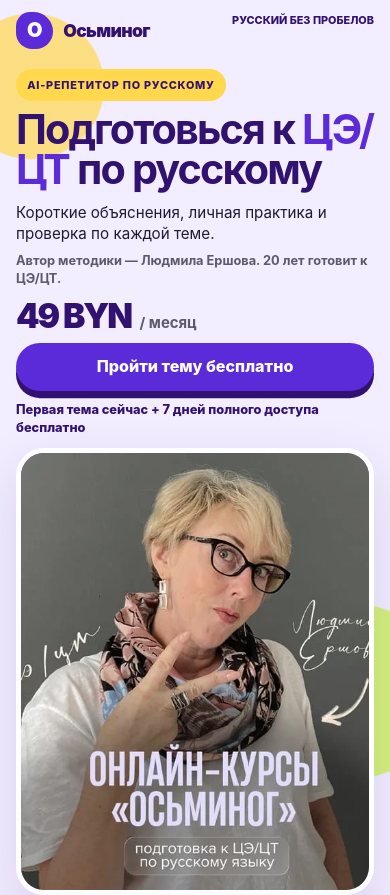
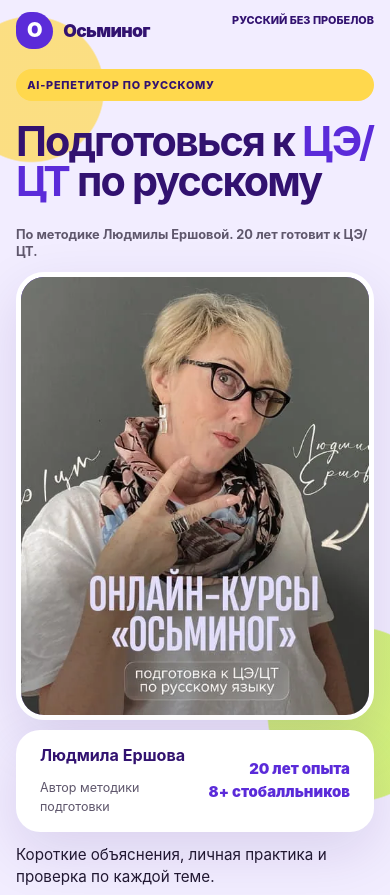
Before and after one commit to Shima337/octopus-ai-preview, a React (Vite) app in the folder octopus-landing/: page / in a window 390 px wide. Shown: the top 895 px of the page. Built offline with nearby package versions, Linux system fonts and the light colour scheme; no server answers.

Commit message:
fix: simplify mobile hero hierarchy

```diff
--- a/octopus-landing/src/sections/Hero.tsx
+++ b/octopus-landing/src/sections/Hero.tsx
@@ -24,7 +24,7 @@
                 Короткие объяснения, личная практика и проверка по каждой теме.
               </p>
               <p className="hero__method">
-                Автор методики — {teacher.name}. {teacher.experienceYears} лет готовит к ЦЭ/ЦТ.
+                По методике Людмилы Ершовой. {teacher.experienceYears} лет готовит к ЦЭ/ЦТ.
               </p>
             </div>
 
--- a/octopus-landing/src/styles/sections.css
+++ b/octopus-landing/src/styles/sections.css
@@ -679,6 +679,10 @@
     gap: var(--space-2);
   }
 
+  .hero__intro {
+    display: contents;
+  }
+
   .hero__intro,
   .hero__offer,
   .hero__visual {
@@ -697,6 +701,7 @@
   }
 
   .hero .eyebrow {
+    order: 1;
     min-height: 2rem;
     margin-bottom: var(--space-1);
     padding: 0.3rem 0.7rem;
@@ -704,19 +709,30 @@
   }
 
   .hero h1 {
+    order: 2;
     margin-bottom: var(--space-2);
     font-size: clamp(2.15rem, 10.6vw, 2.7rem);
   }
 
   .hero__lead {
+    order: 5;
     margin-bottom: var(--space-1);
     font-size: 0.95rem;
     line-height: 1.4;
   }
 
   .hero__method {
+    order: 3;
     font-size: 0.8rem;
     line-height: 1.35;
+  }
+
+  .hero__visual {
+    order: 4;
+  }
+
+  .hero__offer {
+    order: 6;
   }
 
   .hero__offer,
```
Also changed, not shown: 2 other files (tests, documents, lock files or other folders).
